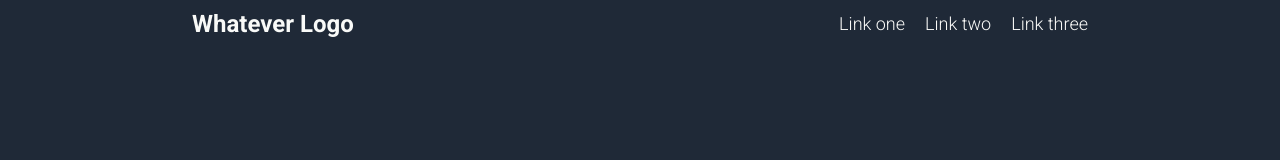
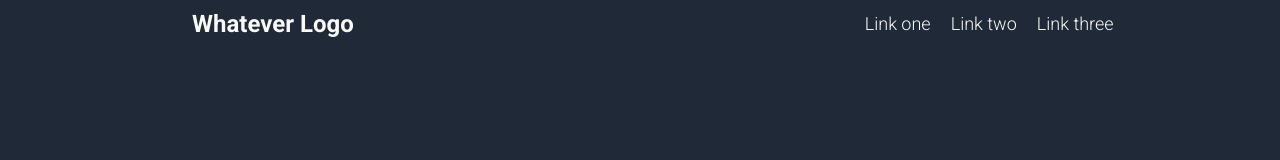
Before and after one commit to ismaelpaul/odin-landing-page, a plain HTML site: page index.html in a window 1280 px wide. Shown: the top 160 px of the page. Drawn offline with Linux system fonts and the light colour scheme.

Commit message:
Fixed alignment header links

```diff
--- a/style.css
+++ b/style.css
@@ -20,7 +20,7 @@
     gap: 20px;
     align-items: center;
     margin-left: auto;
-    padding-right: 15%;
+    padding-right: 13%;
 }
 a, .hero-left {
     text-decoration: none;
```
